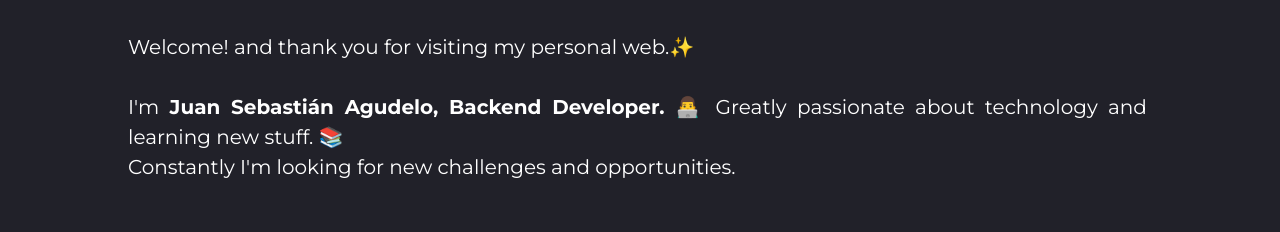
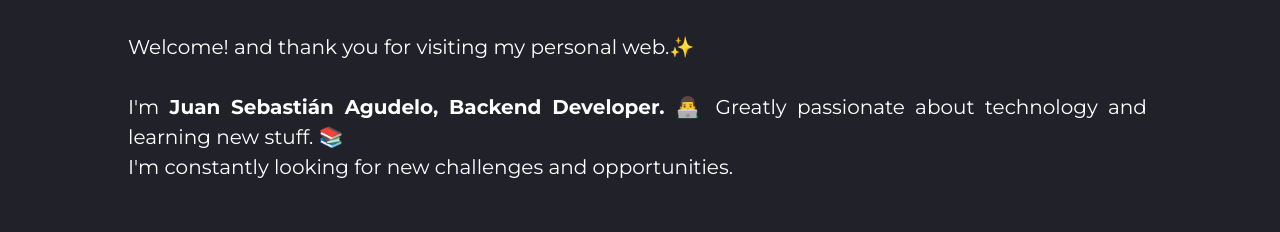
Before and after one commit to juansacdev/personal-web, a plain HTML site: page index.html in a window 1280 px wide. Shown: the part 494-726 px from the top of the page. Drawn offline with Linux system fonts and the light colour scheme.

Commit message:
some bugs resolveds

```diff
--- a/css/main.css
+++ b/css/main.css
@@ -99,6 +99,8 @@ header {
     border-bottom: 2px solid var(--primary-color)
 }
 .site-main {
+    display: flex;
+    align-items: center;
     min-width: 320px;
     min-height: calc(100vh - 302px);
 }
@@ -133,8 +135,6 @@ header {
     font-weight: 400;
     height: 100%;
     width: 100%;
-    /* media query en depstok pa que se ajuste al mismo tamaño del nav */
-    /* padding: 2.5rem 4vh 0; */
 }
 .section-secondary-container > p {
     display: block;
@@ -142,8 +142,6 @@ header {
 }
 .section-secondary-container div {
     margin-top: 35px;
-    max-height: 158px;
-    overflow-y: scroll;
 }
 .section-secondary-paragraph  {
     display: inline-block;
--- a/index.html
+++ b/index.html
@@ -38,7 +38,7 @@
                     <div class="section-secondary-container">
                         <p class="section-secondary-paragraph">Hi there! ✌</p>
                         <div>
-                            <p>Welcome! and thank you for visiting my personal web.✨<br><br>I'm <strong>Juan Sebastián Agudelo, Backend Developer. 👨‍💻</strong> Greatly passionate about technology and learning new stuff. 📚 <br> Constantly I'm looking for new challenges and opportunities.</p>
+                            <p>Welcome! and thank you for visiting my personal web.✨<br><br>I'm <strong>Juan Sebastián Agudelo, Backend Developer. 👨‍💻</strong> Greatly passionate about technology and learning new stuff. 📚 <br> I'm constantly looking for new challenges and opportunities.</p>
                         </div>
                     </div>
                 </section>
```
